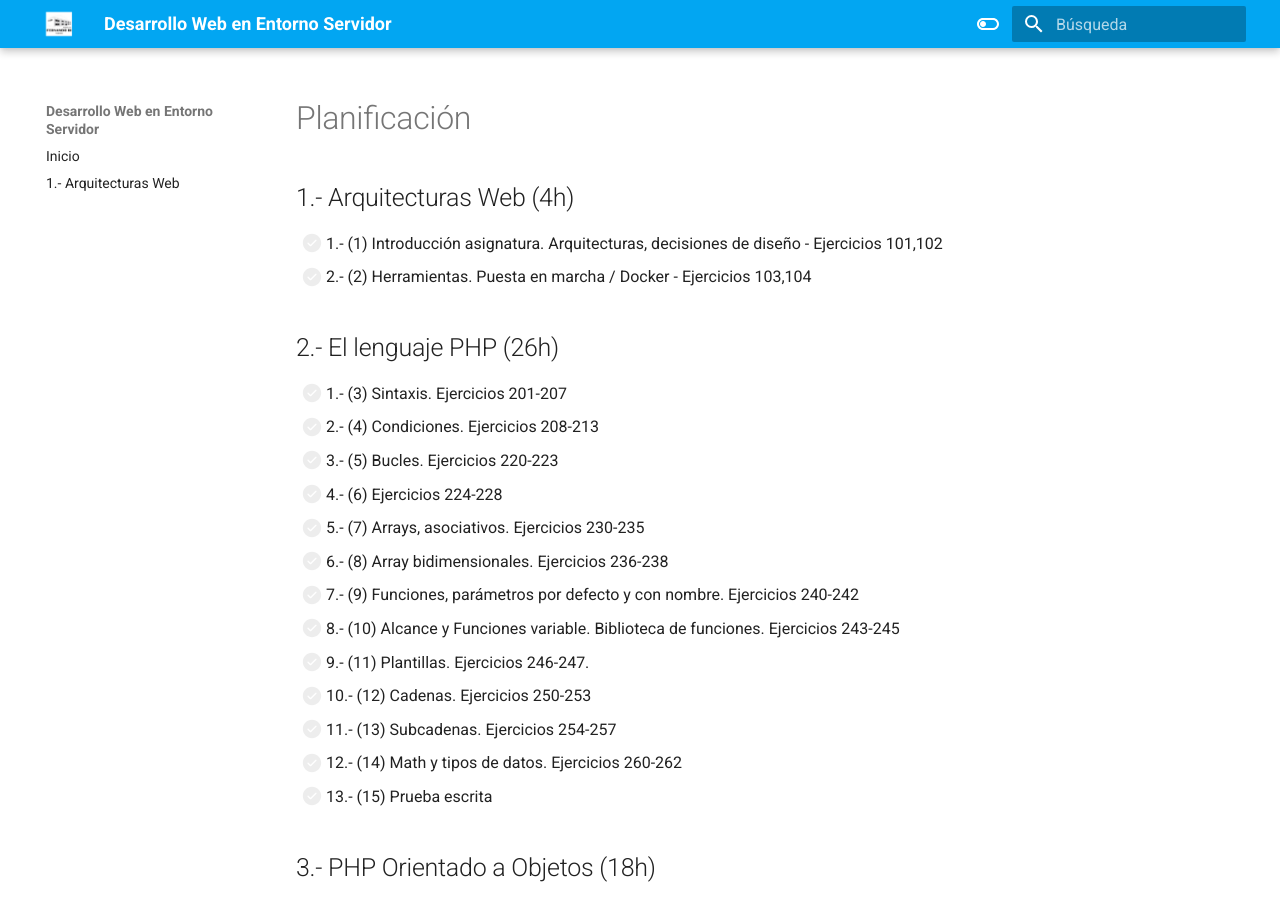
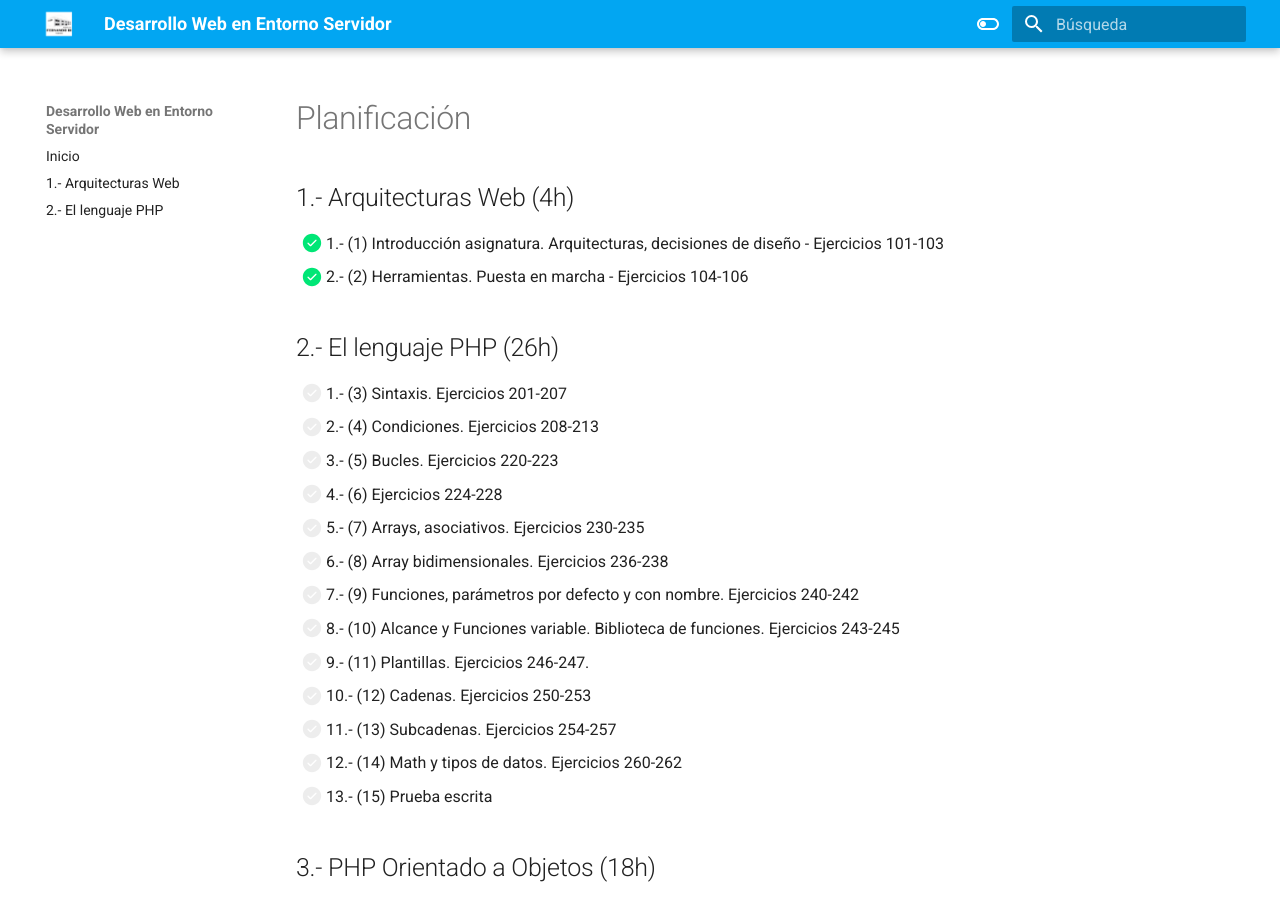
Before and after one commit to elblo/dwes2526, an MkDocs documentation site: the page built from docs/planning.md, in a window 1280 px wide and 900 px high. Built offline with MkDocs 1.6.1 and Material for MkDocs 9.7.7, drawn with Linux system fonts in a browser that asks for light colours.

Commit message:
Reordenación

```diff
--- a/docs/planning.md
+++ b/docs/planning.md
@@ -2,8 +2,8 @@
 
 ## 1.- Arquitecturas Web (4h)
 
-- [ ] 1.- (1) Introducción asignatura. Arquitecturas, decisiones de diseño - Ejercicios 101,102
-- [ ] 2.- (2) Herramientas. Puesta en marcha / Docker - Ejercicios 103,104
+- [X] 1.- (1) Introducción asignatura. Arquitecturas, decisiones de diseño - Ejercicios 101-103
+- [X] 2.- (2) Herramientas. Puesta en marcha - Ejercicios 104-106
 
 ## 2.- El lenguaje PHP (26h)
 
--- a/mkdocs.yml
+++ b/mkdocs.yml
@@ -5,7 +5,7 @@ use_directory_urls: false
 nav:
   - "Inicio": "index.md"
   - "1.- Arquitecturas Web": "01arquitecturas.md"
-  #- "2.- El lenguaje PHP": "02php.md"
+  - "2.- El lenguaje PHP": "02php.md"
   #- "3.- PHP Orientado a Objetos": "03phpoo.md"
   #- "4.- Programación Web": "04web.md"
   #- "5.- Herramientas Web": "05herramientas.md"
```
Also changed, not shown: docs/01arquitecturas.md (+5 -4 lines).
